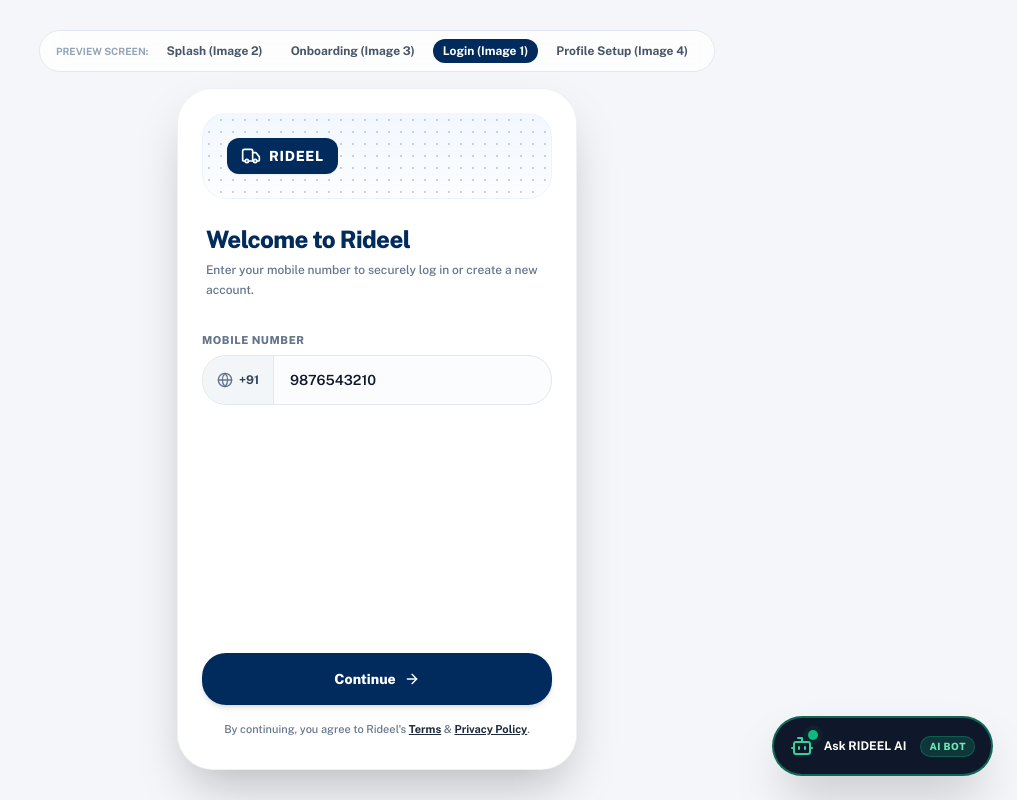
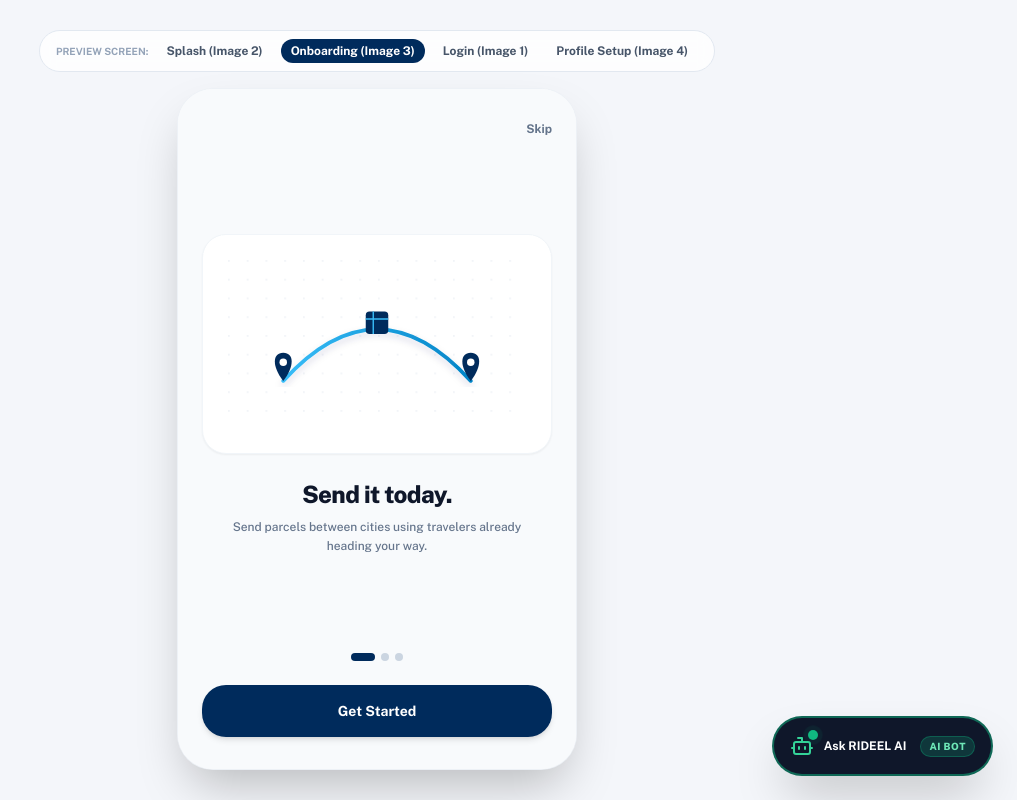
Before and after one commit to Aashif9/Rideel, a Next.js app in the folder frontend/: page /login in a window 1280 px wide. Shown: the whole page, without its empty margins (263-1280 px from the left). Built offline with nearby package versions, Linux system fonts and the light colour scheme.

Commit message:
Add automatic timer transitions to Splash and Onboarding screens

```diff
--- a/frontend/app/login/page.tsx
+++ b/frontend/app/login/page.tsx
@@ -14,10 +14,10 @@
 function LoginContent() {
   const router = useRouter();
   const searchParams = useSearchParams();
-  const initialMode = searchParams.get('mode') || 'login';
+  const initialMode = searchParams.get('mode') || 'splash';
 
   // Screen Flow: 'splash' | 'onboarding' | 'login' | 'otp' | 'profile' | 'success'
-  const [screen, setScreen] = useState<string>(initialMode === 'onboarding' ? 'onboarding' : 'login');
+  const [screen, setScreen] = useState<string>(initialMode);
 
   // Login Form States
   const [phone, setPhone] = useState('9876543210');
@@ -48,6 +48,26 @@
       description: "Payments are safely locked until receiver verifies delivery OTP.",
     }
   ];
+
+  // Automatic transition from Splash screen after loading animation (2.2s)
+  useEffect(() => {
+    if (screen === 'splash') {
+      const splashTimer = setTimeout(() => {
+        setScreen('onboarding');
+      }, 2200);
+      return () => clearTimeout(splashTimer);
+    }
+  }, [screen]);
+
+  // Automatic slide rotation on onboarding screen every 3.5s
+  useEffect(() => {
+    if (screen === 'onboarding') {
+      const slideInterval = setInterval(() => {
+        setOnboardingSlide((prev) => (prev + 1) % onboardingSlides.length);
+      }, 3500);
+      return () => clearInterval(slideInterval);
+    }
+  }, [screen, onboardingSlides.length]);
 
   const handlePhoneSubmit = (e: React.FormEvent) => {
     e.preventDefault();
@@ -186,7 +206,7 @@
 
             {/* Center Brand Icon */}
             <div className="flex flex-col items-center gap-4">
-              <div className="w-20 h-20 bg-white rounded-3xl shadow-xl flex items-center justify-center text-[#002b5c]">
+              <div className="w-20 h-20 bg-white rounded-3xl shadow-xl flex items-center justify-center text-[#002b5c] animate-bounce duration-1000">
                 <Truck className="w-10 h-10" />
               </div>
               <div>
@@ -195,17 +215,23 @@
               </div>
             </div>
 
-            {/* Bottom Loader */}
-            <div className="flex flex-col items-center gap-2 pb-4">
+            {/* Bottom Automatic Loader */}
+            <div className="w-full flex flex-col items-center gap-3 pb-6">
               <div className="w-8 h-8 border-3 border-blue-400/30 border-t-white rounded-full animate-spin"></div>
-              <span className="text-[10px] font-bold tracking-widest text-blue-200/60 uppercase mt-2">
-                INITIALIZING SECURE NETWORK
+
+              <div className="w-full max-w-[200px] h-1.5 bg-blue-950/60 rounded-full overflow-hidden border border-blue-400/20">
+                <div className="h-full bg-gradient-to-r from-sky-400 to-blue-300 rounded-full animate-pulse transition-all duration-2000 w-full" style={{ animationDuration: '2.2s' }}></div>
+              </div>
+
+              <span className="text-[10px] font-extrabold tracking-widest text-blue-200/70 uppercase">
+                INITIALIZING SECURE NETWORK...
               </span>
+
               <button
                 onClick={() => setScreen('onboarding')}
-                className="mt-2 text-xs font-bold text-blue-200 underline opacity-80 hover:opacity-100"
+                className="text-[11px] font-bold text-blue-200/90 underline hover:text-white transition mt-1"
               >
-                Proceed to Onboarding →
+                Skip wait →
               </button>
             </div>
           </div>
```
